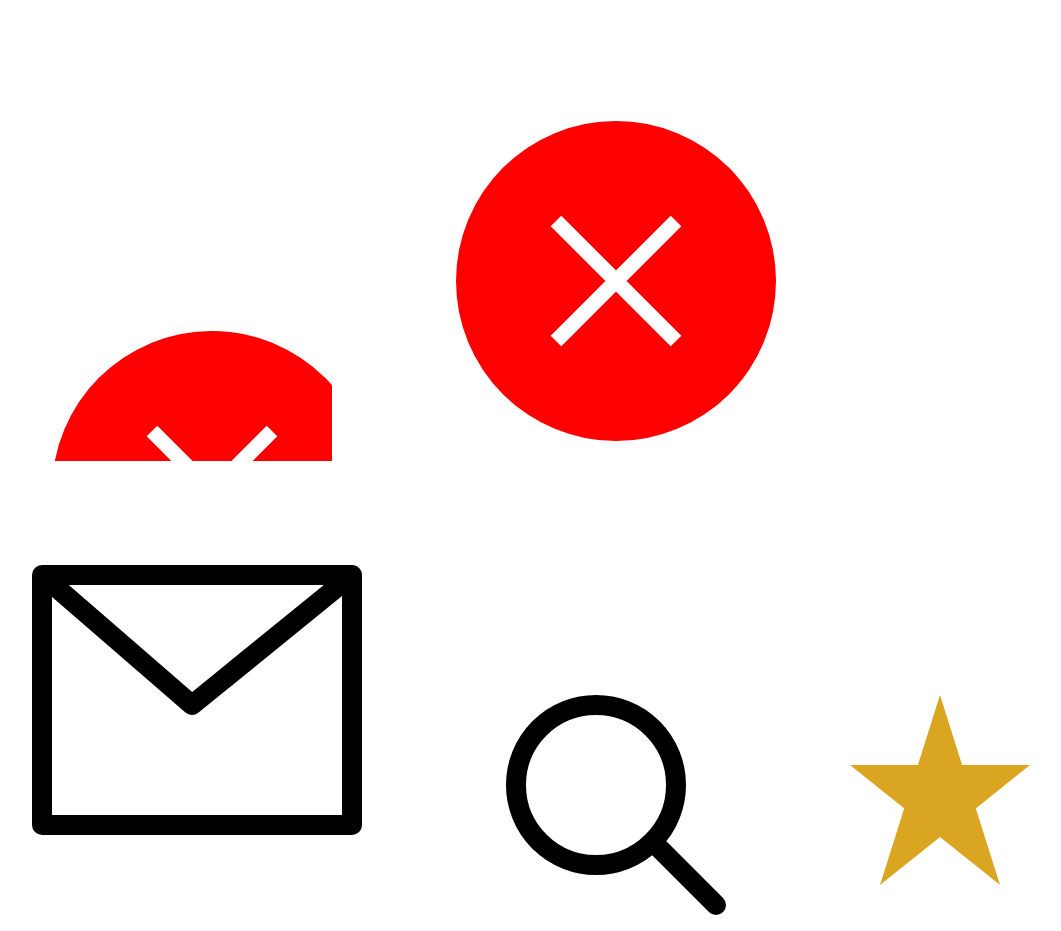
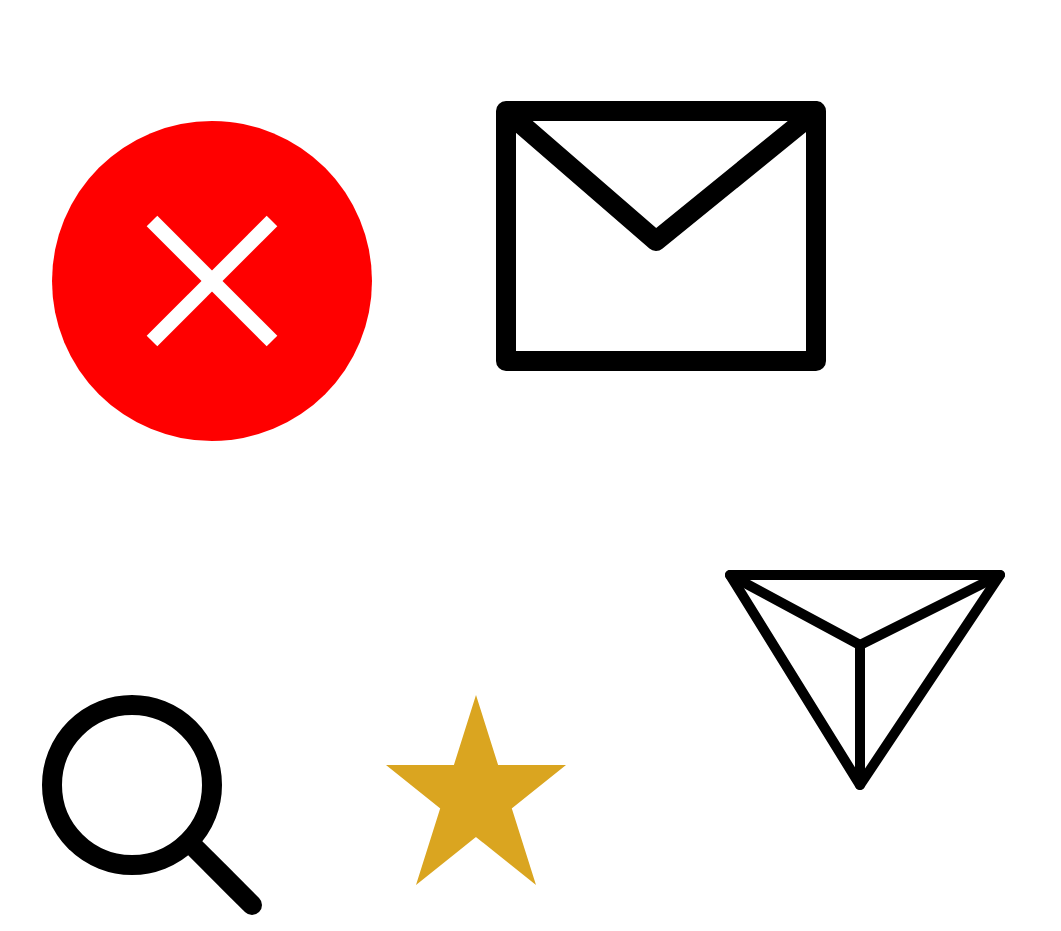
Before and after one commit to mtribbs/svg, a plain HTML site: page index.html in a window 1280 px wide. Shown: the part 421-1352 px from the top of the page, without its empty margins (26-1087 px from the left). Drawn offline with Linux system fonts and the light colour scheme.

Commit message:
updated from feedback

```diff
--- a/index.html
+++ b/index.html
@@ -18,15 +18,9 @@
         <rect x="10" y="10" rx="40" ry="40" width="300" height="200" style="fill:black"/>
         <rect  x="9" y="120" width="302" height="40" style="fill:white"/> <!--I guess I could have done a think line as well-->
     </svg>
-<!--red delete circle, linked, not displaying full svg-image-->
-    <svg>
+<!--red delete circle, linked-->
+    <svg width="360" height="360" viewbox="0 0 360 360">
         <use xlink:href="images/red-circle.svg#red-circle"></use>
-    </svg>
-<!--red delete circle-->
-    <svg width="360" height="360" viewbox="0 0 360 360" fill="none" xmlns="http://www.w3.org/2000/svg">
-        <circle cx="180" cy="180" r="160" style="fill:red"/>
-        <line x1="120" y1="120" x2="240" y2="240" stroke-width="15" stroke="white"/>
-        <line x1="120" y1="240" x2="240" y2="120" stroke-width="15" stroke="white"/>
     </svg>
 <!--envelope-->
     <svg width="360" height="360" viewbox="0 0 360 360" fill="none" xmlns="http://www.w3.org/2000/svg">
@@ -35,7 +29,7 @@
     </svg>
 <!--magnifying glass-->
     <svg width="240" height="240" viewbox="0 0 240 240" fill="none" xmlns="http://www.w3.org/2000/svg">
-        <circle cx=100 cy="100" r="80" stroke="black" stroke-width="20"/>
+        <circle cx="100" cy="100" r="80" stroke="black" stroke-width="20"/>
         <line x1="160" y1="160" x2="220" y2="220" stroke="black" stroke-width="20" stroke-linecap="round"/>
     </svg>
 <!--star-->
@@ -61,7 +55,7 @@
         stroke-linecap="round" stroke-linejoin="round"/>
     </svg>
 <!--diamond, linked, not displaying properly-->
-    <svg>
+    <svg width="360" height="360" viewbox="0 0 360 360">
         <use xlink:href="images/diamond.svg#diamond"></use>
     </svg>
 <!--diamond-->
```
Also changed, not shown: styles/index.css (line endings or trailing spaces).
